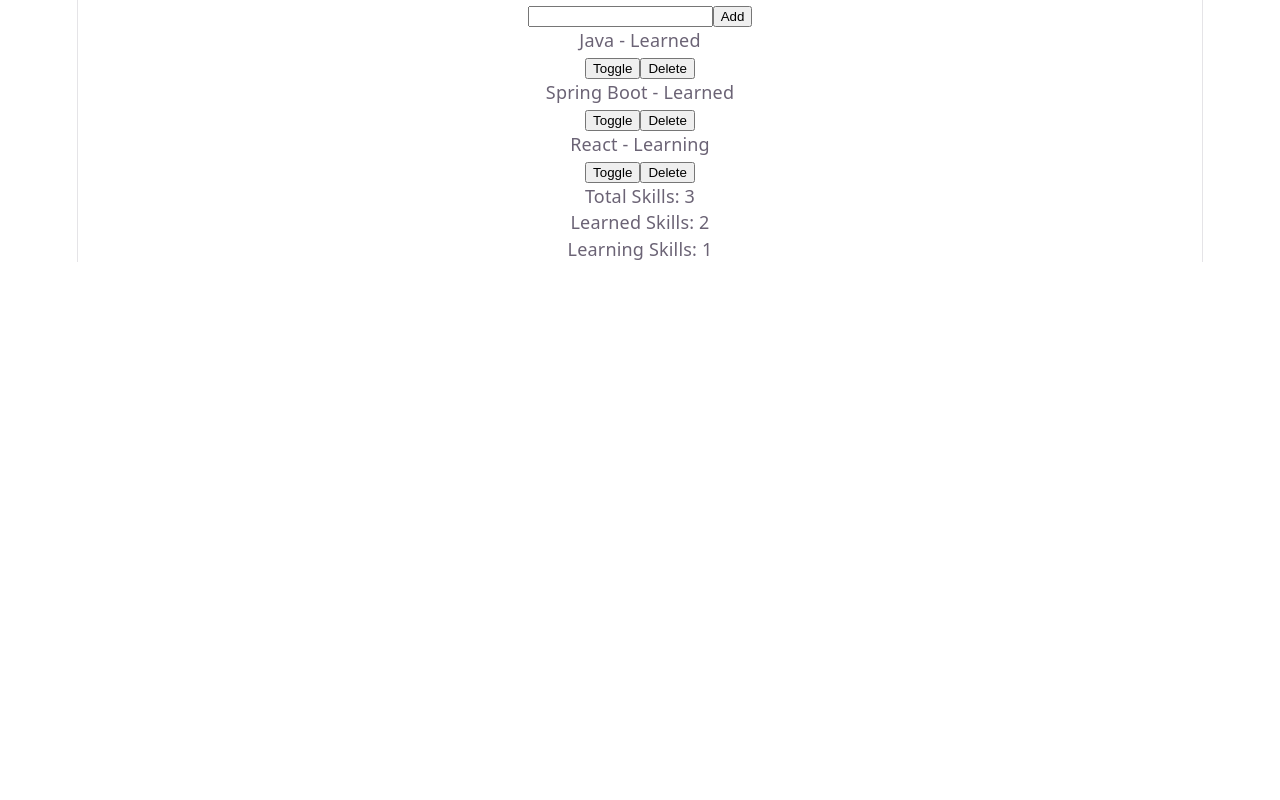
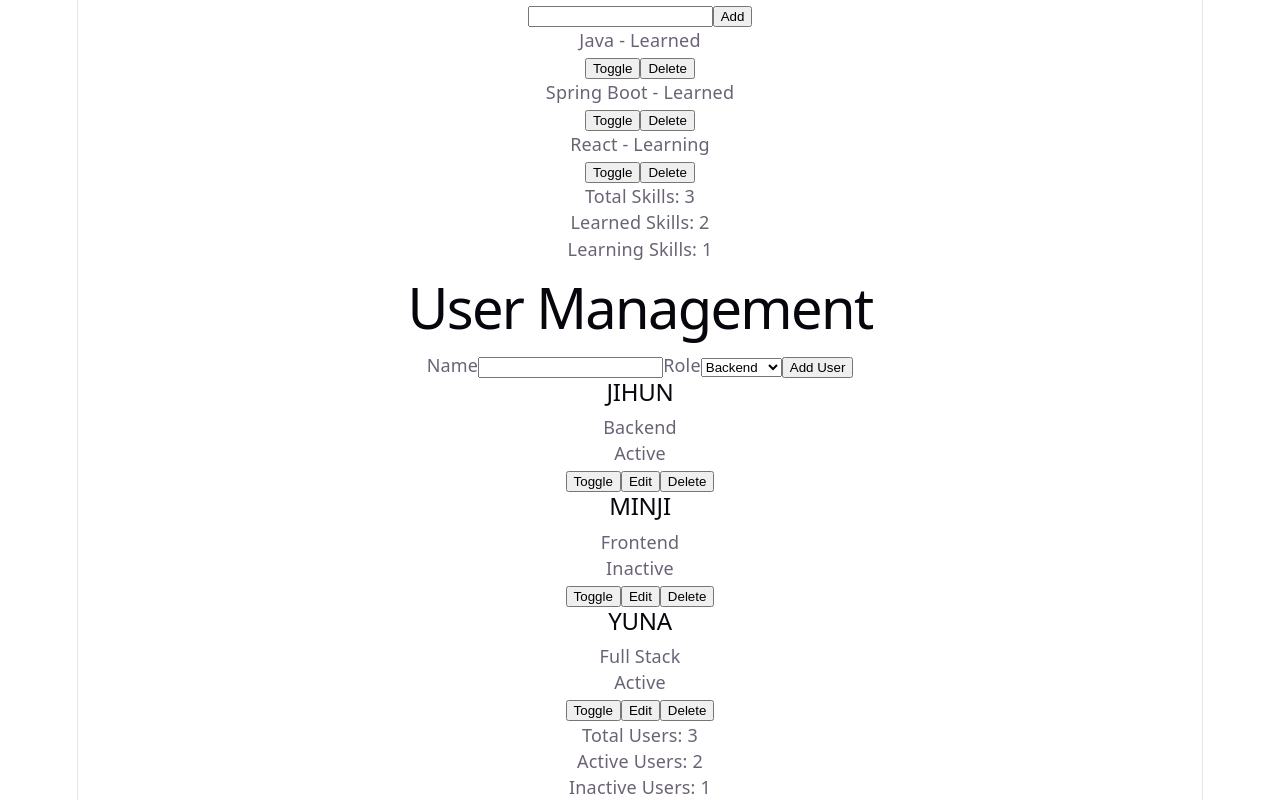
Before and after one commit to kho903/dev-journey, a React (Vite) app in the folder learning/react/02-state-events/practice/react-state-events-practice/: page / in a window 1280 px wide. Shown: the part 1008-1808 px from the top of the page. Before the commit the page ends 1270 px from the top, so only its background shows below. Built offline with nearby package versions, Linux system fonts and the light colour scheme.

Commit message:
feat: add user management mission
Refs #24

```diff
--- a/learning/react/02-state-events/practice/react-state-events-practice/src/App.jsx
+++ b/learning/react/02-state-events/practice/react-state-events-practice/src/App.jsx
@@ -6,6 +6,7 @@
 import ControlledInput from "./practice/03-controlled-input/ControlledInput";
 import SimpleForm from "./practice/04-simple-form/SimpleForm";
 import ArrayState from "./practice/05-array-state/ArrayState";
+import UserManagement from "./mission/04-user-management/UserManagement";
 
 function App() {
   return (
@@ -18,6 +19,7 @@
       <InteractiveProfile />
       <FormDashboard />
       <SkillManager />
+      <UserManagement />
     </section>
   );
 }
--- /dev/null
+++ b/learning/react/02-state-events/practice/react-state-events-practice/src/mission/04-user-management/UserManagement.jsx
@@ -0,0 +1,194 @@
+import { useState } from "react";
+
+const initialUsers = [
+  {
+    id: 1,
+    name: "JIHUN",
+    role: "backend",
+    active: true,
+  },
+  {
+    id: 2,
+    name: "MINJI",
+    role: "frontend",
+    active: false,
+  },
+  {
+    id: 3,
+    name: "YUNA",
+    role: "fullstack",
+    active: true,
+  },
+];
+
+const initialForm = {
+  name: "",
+  role: "backend",
+};
+
+const roleLabels = {
+  backend: "Backend",
+  frontend: "Frontend",
+  fullstack: "Full Stack",
+};
+
+function UserManagement() {
+  const [users, setUsers] = useState(initialUsers);
+  const [form, setForm] = useState(initialForm);
+  const [editingId, setEditingId] = useState(null);
+
+  const totalUsers = users.length;
+  const activeUsers = users.filter((user) => user.active).length;
+  const inactiveUsers = totalUsers - activeUsers;
+  const isEditing = editingId !== null;
+
+  function handleChange(event) {
+    const { name, value } = event.target;
+
+    setForm((prevForm) => ({
+      ...prevForm,
+      [name]: value,
+    }));
+  }
+
+  function handleSubmit(event) {
+    event.preventDefault();
+    const trimmedName = form.name.trim();
+
+    if (trimmedName === "") {
+      return;
+    }
+
+    if (isEditing) {
+      setUsers((prevUsers) =>
+        prevUsers.map((user) =>
+          user.id === editingId
+            ? {
+                ...user,
+                name: trimmedName,
+                role: form.role,
+              }
+            : user,
+        ),
+      );
+    } else {
+      const newUser = {
+        id: Date.now(),
+        name: trimmedName,
+        role: form.role,
+        active: false,
+      };
+      setUsers((prevUsers) => [...prevUsers, newUser]);
+    }
+
+    resetForm();
+  }
+
+  function handleToggle(id) {
+    setUsers((prevUsers) =>
+      prevUsers.map((user) =>
+        user.id === id
+          ? {
+              ...user,
+              active: !user.active,
+            }
+          : user,
+      ),
+    );
+  }
+
+  function handleEdit(user) {
+    setForm({
+      name: user.name,
+      role: user.role,
+    });
+
+    setEditingId(user.id);
+  }
+
+  function handleDelete(id) {
+    setUsers((prevUsers) => prevUsers.filter((user) => user.id !== id));
+
+    if (editingId === id) {
+      resetForm();
+    }
+  }
+
+  function handleCancel() {
+    resetForm();
+  }
+  function resetForm() {
+    setForm({
+      ...initialForm,
+    });
+
+    setEditingId(null);
+  }
+
+  return (
+    <section>
+      <h1>User Management</h1>
+
+      <form onSubmit={handleSubmit}>
+        <label>
+          Name
+          <input
+            type="text"
+            name="name"
+            value={form.name}
+            onChange={handleChange}
+          />
+        </label>
+
+        <label>
+          Role
+          <select name="role" value={form.role} onChange={handleChange}>
+            <option value="backend">Backend</option>
+            <option value="frontend">Frontend</option>
+            <option value="fullstack">Full Stack</option>
+          </select>
+        </label>
+
+        <button type="submit">{isEditing ? "Save User" : "Add User"}</button>
+
+        {isEditing && (
+          <button type="button" onClick={handleCancel}>
+            Cancel Edit
+          </button>
+        )}
+      </form>
+
+      <div>
+        {users.map((user) => (
+          <div key={user.id}>
+            <h2>{user.name}</h2>
+
+            <p>{roleLabels[user.role]}</p>
+
+            <p>{user.active ? "Active" : "Inactive"}</p>
+
+            <button type="button" onClick={() => handleToggle(user.id)}>
+              Toggle
+            </button>
+
+            <button type="button" onClick={() => handleEdit(user)}>
+              Edit
+            </button>
+
+            <button type="button" onClick={() => handleDelete(user.id)}>
+              Delete
+            </button>
+          </div>
+        ))}
+      </div>
+
+      <div>
+        <p>Total Users: {totalUsers}</p>
+        <p>Active Users: {activeUsers}</p>
+        <p>Inactive Users: {inactiveUsers}</p>
+      </div>
+    </section>
+  );
+}
+
+export default UserManagement;
```
